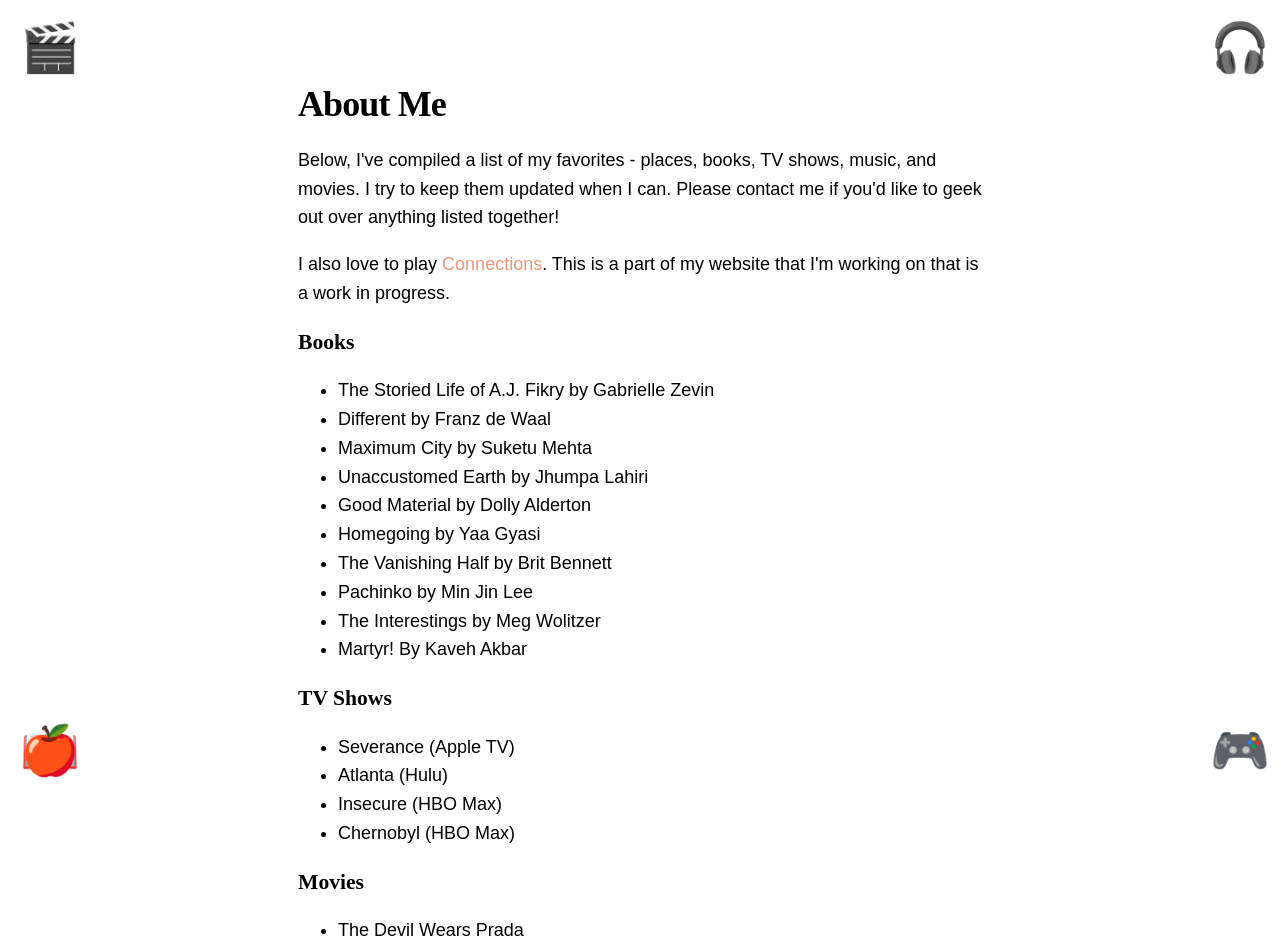
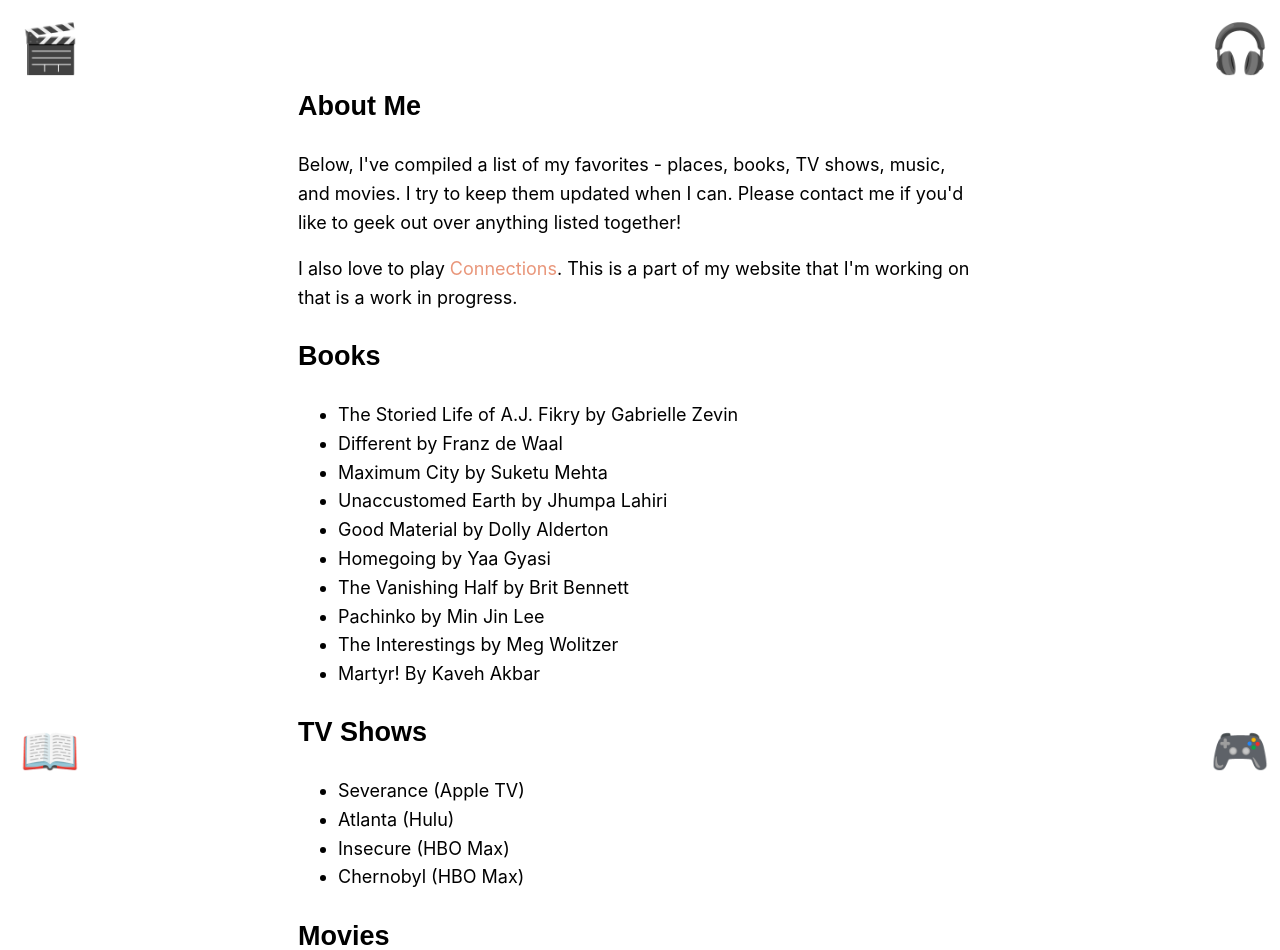
Before and after one commit to iamrita/personalwebsite, a Next.js app: page /posts/about in a window 1280 px wide. Shown: the top 950 px of the page. Built offline with nearby package versions, Linux system fonts and the light colour scheme; a web font is replaced by a local one.

Commit message:
working font

```diff
--- a/components/AppleSticker.js
+++ /dev/null
@@ -1,23 +0,0 @@
-import React, { useState } from "react";
-import styles from "../styles/utils.module.css";
-
-const AppleSticker = () => {
-  const [isOpen, setIsOpen] = useState(false);
-
-  return (
-    <div
-      className={styles.menuContainer}
-      onMouseEnter={() => setIsOpen(true)}
-      onMouseLeave={() => setIsOpen(false)}
-    >
-      <div className={styles.menuButton}>🍎</div>
-      {isOpen && (
-        <div className={styles.speechBubble}>
-          <p>Hello Anirudh.</p>
-        </div>
-      )}
-    </div>
-  );
-};
-
-export default AppleSticker;
--- a/components/layout.js
+++ b/components/layout.js
@@ -3,9 +3,16 @@ import Head from "next/head";
 import utilStyles from "../styles/utils.module.css";
 import Image from "next/image";
 import Link from "next/link";
+import localFont from "next/font/local";
+const yourFont = localFont({
+  src: "../fonts/test-domaine-text-bold.woff2", // path relative to this file
+  display: "swap",
+  variable: "--font-yourfont",
+});
+const name = "Amrita Venkatraman";
 
-const name = "Amrita Venkatraman";
 export const siteTitle = "Amrita's Blog";
+
 export default function Layout({ children, home }) {
   return (
     <div className={styles.container}>
@@ -28,9 +35,7 @@ export default function Layout({ children, home }) {
               width={144}
               alt=""
             /> */}
-            <h1 className={`${utilStyles.heading2Xl} ${styles.centerOnSmall}`}>
-              {name}
-            </h1>
+            <h1 className={yourFont.className}>{name}</h1>
 
             <div className={styles.row}>
               <a className={styles.column} href="https://github.com/iamrita">
--- a/pages/_app.js
+++ b/pages/_app.js
@@ -1,15 +1,10 @@
 import "../styles/global.css";
-import localFont from "next/font/local";
 
-const yourFont = localFont({
-  src: "../fonts/test-domaine-text-bold.woff2", // path relative to this file
-  display: "swap",
-  variable: "--font-yourfont",
-});
+
 
 export default function App({ Component, pageProps }) {
   return (
-    <main className={yourFont.className}>
+    <main>
       <Component {...pageProps} />
     </main>
   );
--- a/pages/index.js
+++ b/pages/index.js
@@ -5,6 +5,7 @@ import utilStyles from "../styles/utils.module.css";
 import { getSortedPostsData } from "../lib/posts";
 import Date from "../components/date";
 import "../components/firebase";
+import localFont from "next/font/local";
 
 export async function getStaticProps() {
   const allPostsData = getSortedPostsData();
@@ -15,6 +16,12 @@ export async function getStaticProps() {
     },
   };
 }
+
+const yourFont = localFont({
+  src: "../fonts/test-domaine-text-bold.woff2", // path relative to this file
+  display: "swap",
+  variable: "--font-yourfont",
+});
 
 export default function Home({ allPostsData }) {
   return (
@@ -72,7 +79,7 @@ export default function Home({ allPostsData }) {
         </p>
       </section>
       <section className={`${utilStyles.headingMd} ${utilStyles.padding1px}`}>
-        <h2 className={utilStyles.headingLg}>Blog</h2>
+        <h2 className={yourFont.className}>Blog</h2>
         <div className={utilStyles.blogContainer}>
           <ul className={utilStyles.list}>
             {allPostsData.map(({ id, date, title }) => (
--- a/pages/posts/about.js
+++ b/pages/posts/about.js
@@ -14,7 +14,13 @@ import MovieSticker from "../../components/MovieSticker";
 import BookSticker from "../../components/BookSticker";
 import VideoGameSticker from "../../components/VideoGameSticker";
 import MusicSticker from "../../components/MusicSticker";
-import AppleSticker from "../../components/AppleSticker";
+import localFont from "next/font/local";
+
+const yourFont = localFont({
+  src: "../../fonts/test-domaine-text-bold.woff2", // path relative to this file
+  display: "swap",
+  variable: "--font-yourfont",
+});
 
 export default function About() {
   return (
@@ -27,7 +33,7 @@ export default function About() {
       <VideoGameSticker />
       <MusicSticker />
       <article>
-        <h1 className={utilStyles.headingXl}>About Me</h1>
+        <h1 className={yourFont.className}>About Me</h1>
         <div className={utilStyles.aboutText}>
           <p>
             Below, I've compiled a list of my favorites - places, books, TV
@@ -43,7 +49,7 @@ export default function About() {
             . This is a part of my website that I'm working on that is a work in
             progress.
           </p>
-          <h1 className={utilStyles.headingAbout}>Books</h1>
+          <h1 className={yourFont.className}>Books</h1>
           <ul>
             <li>The Storied Life of A.J. Fikry by Gabrielle Zevin</li>
             <li>Different by Franz de Waal</li>
@@ -57,7 +63,7 @@ export default function About() {
             <li>Martyr! By Kaveh Akbar</li>
           </ul>
 
-          <h1 className={utilStyles.headingAbout}>TV Shows</h1>
+          <h1 className={yourFont.className}>TV Shows</h1>
           <ul>
             <li>Severance (Apple TV)</li>
             <li>Atlanta (Hulu)</li>
@@ -65,7 +71,7 @@ export default function About() {
             <li>Chernobyl (HBO Max)</li>
           </ul>
 
-          <h1 className={utilStyles.headingAbout}>Movies</h1>
+          <h1 className={yourFont.className}>Movies</h1>
           <ul>
             <li>The Devil Wears Prada</li>
             <li>The Farewell</li>
@@ -77,7 +83,7 @@ export default function About() {
             <li>Freaky Friday</li>
           </ul>
 
-          <h1 className={utilStyles.headingAbout}>Albums</h1>
+          <h1 className={yourFont.className}>Albums</h1>
           <ul>
             <li>Ctrl by SZA</li>
             <li>Nothing Like the Sun by Sting</li>
@@ -89,7 +95,6 @@ export default function About() {
           </ul>
         </div>
       </article>
-      <AppleSticker />
     </Layout>
   );
 }
--- a/styles/global.css
+++ b/styles/global.css
@@ -25,3 +25,9 @@ img {
   max-width: 100%;
   display: block;
 }
+
+.heading2Xl,
+.headingXl,
+.headingLg {
+  font-family: var(--font-yourfont), sans-serif;
+}
```
